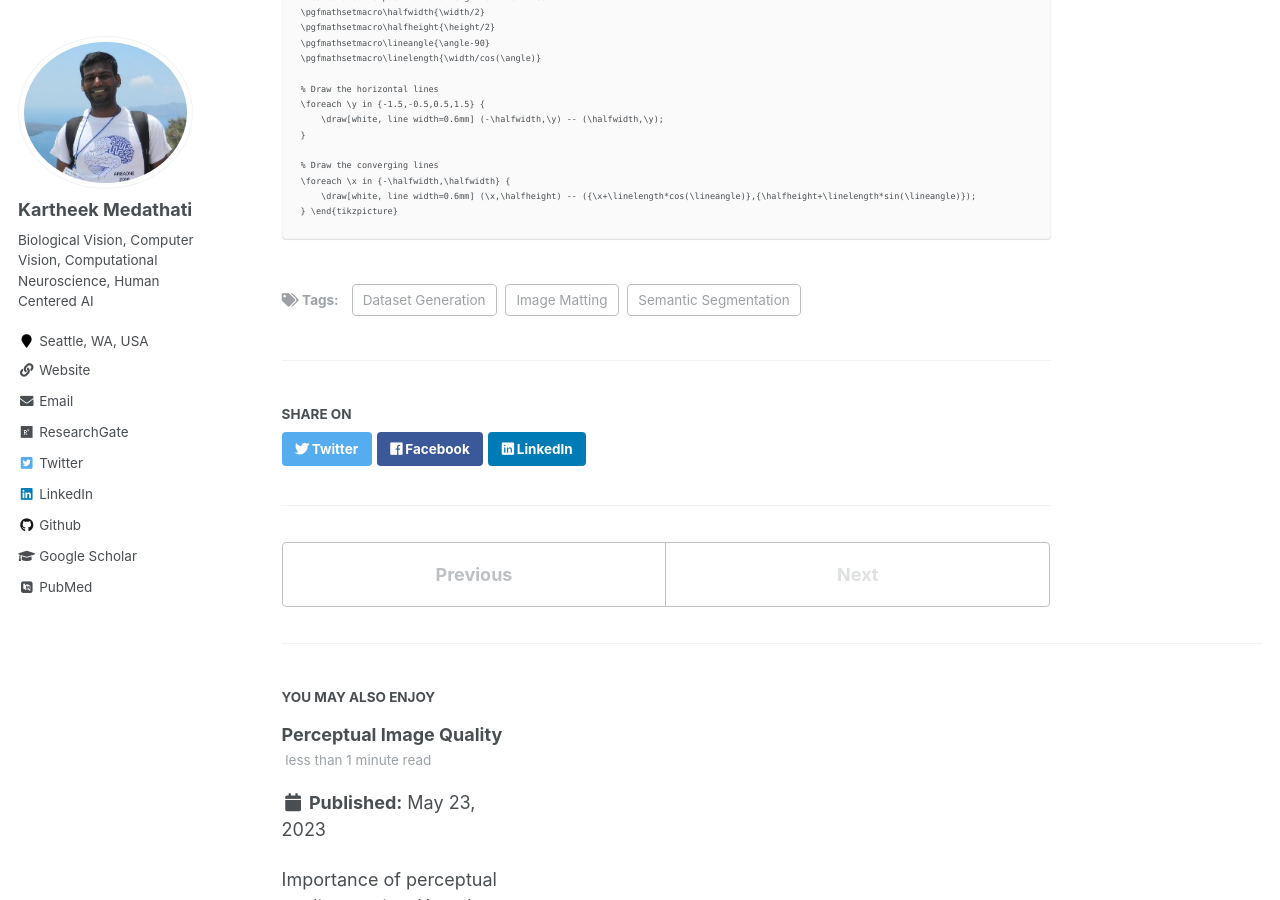
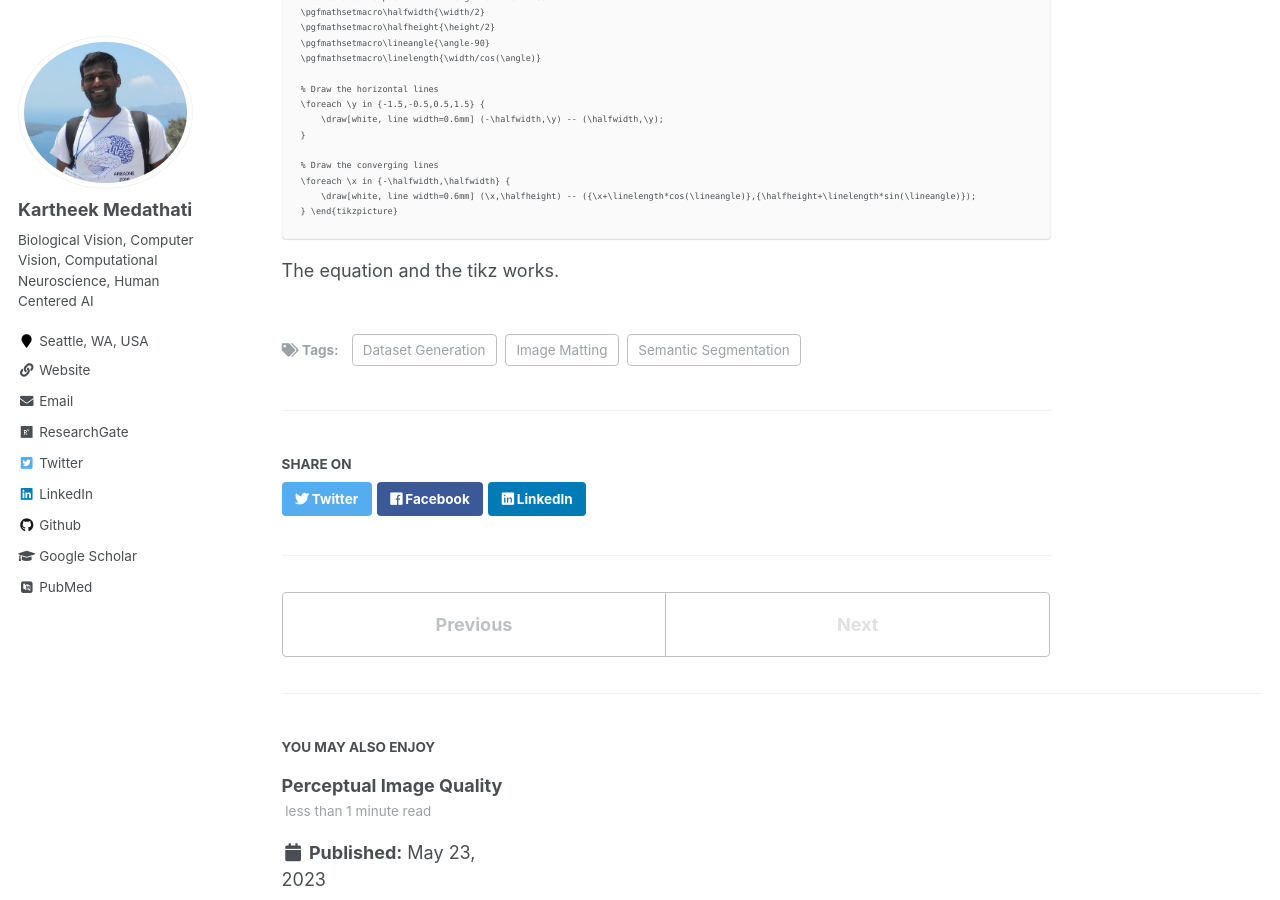
Before and after one commit to kartheekmedathati/kartheekmedathati.github.io, a Jekyll site: the page built from _posts/2023-05-23-blog-post-1.md, in a window 1280 px wide and 900 px high, scrolled down 1073 px. Built offline with Jekyll 4.4.1, drawn with Linux system fonts in a browser that asks for light colours; some web fonts are replaced; formulas are drawn with MathJax 3.

Commit message:
Testing tikz in markdown

```diff
--- a/_posts/2023-05-23-blog-post-1.md
+++ b/_posts/2023-05-23-blog-post-1.md
@@ -63,3 +63,6 @@ $$
         \draw[white, line width=0.6mm] (\x,\halfheight) -- ({\x+\linelength*cos(\lineangle)},{\halfheight+\linelength*sin(\lineangle)});
     }
 \end{tikzpicture}
+
+
+The equation and the tikz works.
```
